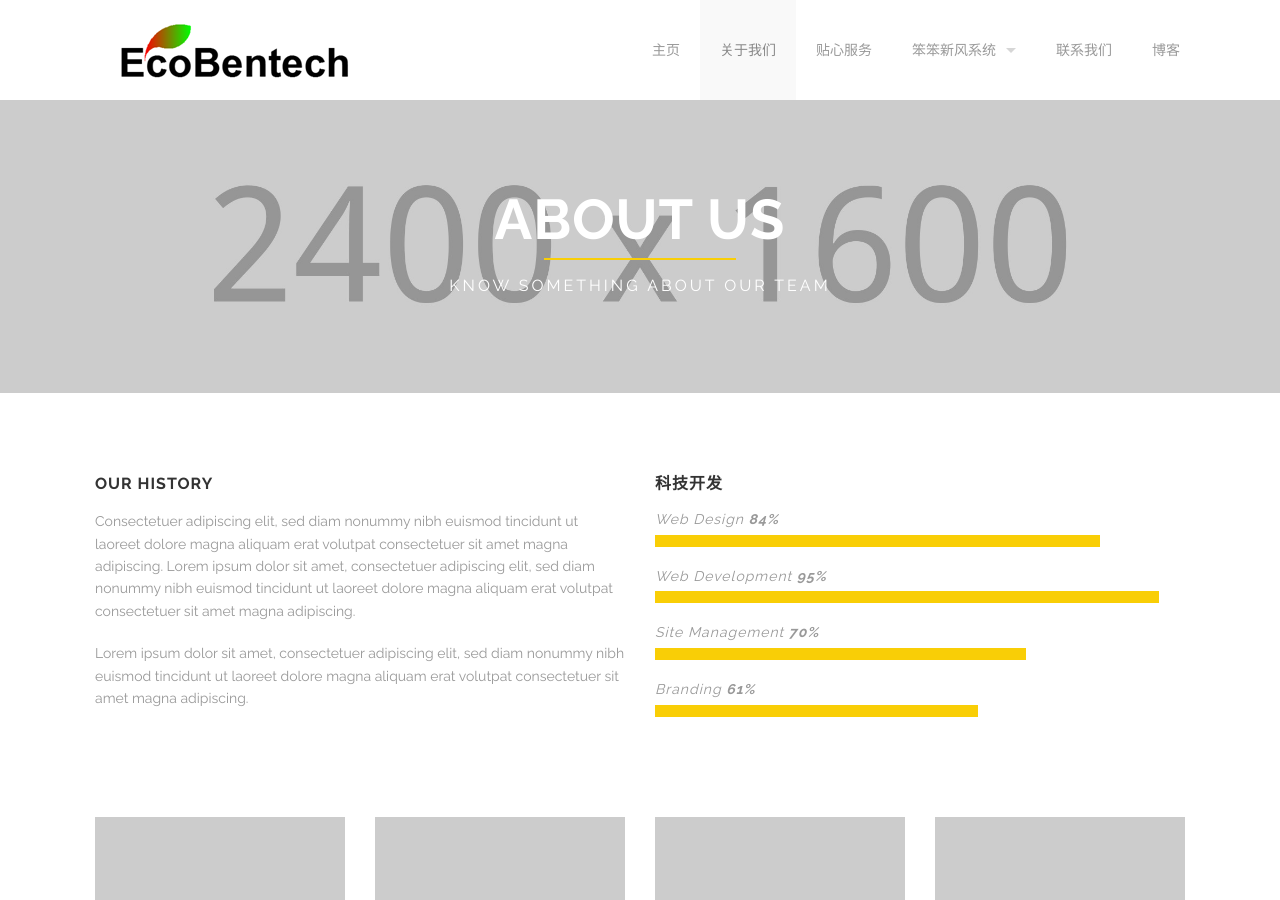
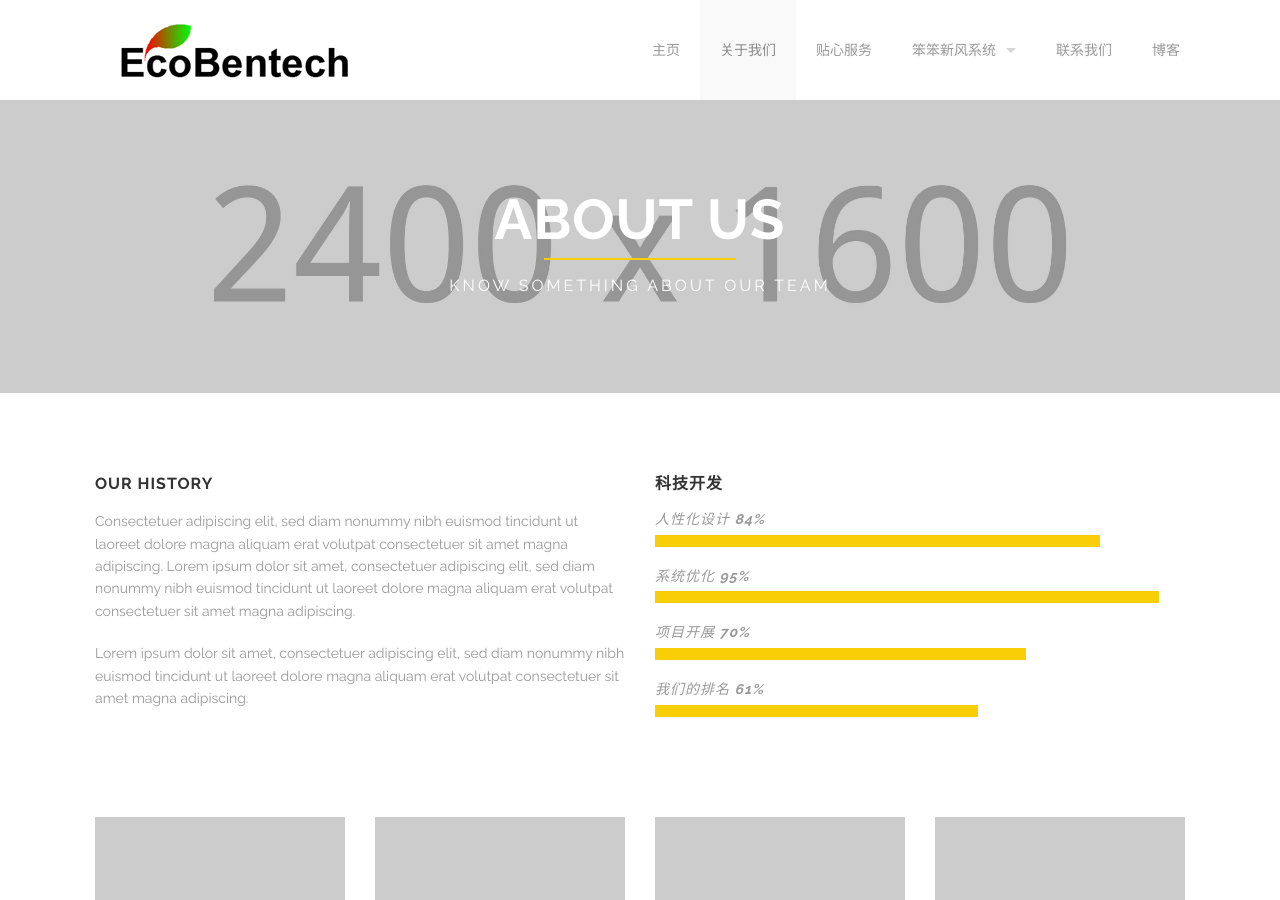
Before and after one commit to braveheart007/braveheart007.github.io, a Jekyll site: the page built from about.html, in a window 1280 px wide and 900 px high. Built offline with Jekyll 4.4.1, drawn with Linux system fonts in a browser that asks for light colours.

Commit message:
Update about.html

```diff
--- a/about.html
+++ b/about.html
@@ -3,13 +3,13 @@ layout: default
 title: About
 section_id: about
 skills:
-  - title: Web Design
+  - title: 人性化设计
     percentage: 84
-  - title: Web Development
+  - title: 系统优化
     percentage: 95
-  - title: Site Management
+  - title: 项目开展
     percentage: 70
-  - title: Branding
+  - title: 我们的排名
     percentage: 61
 testimonials:
   - quote: Reprehenderit eos et non et ut eum reprehenderit quis sequi quia vel repellendus id. Velit quit blanditiis dolor quam error eos dolores sequi eaque rerum est. Velit quit blanditiis dolor quam error eos dolores sequi eaque rerum est.
```
